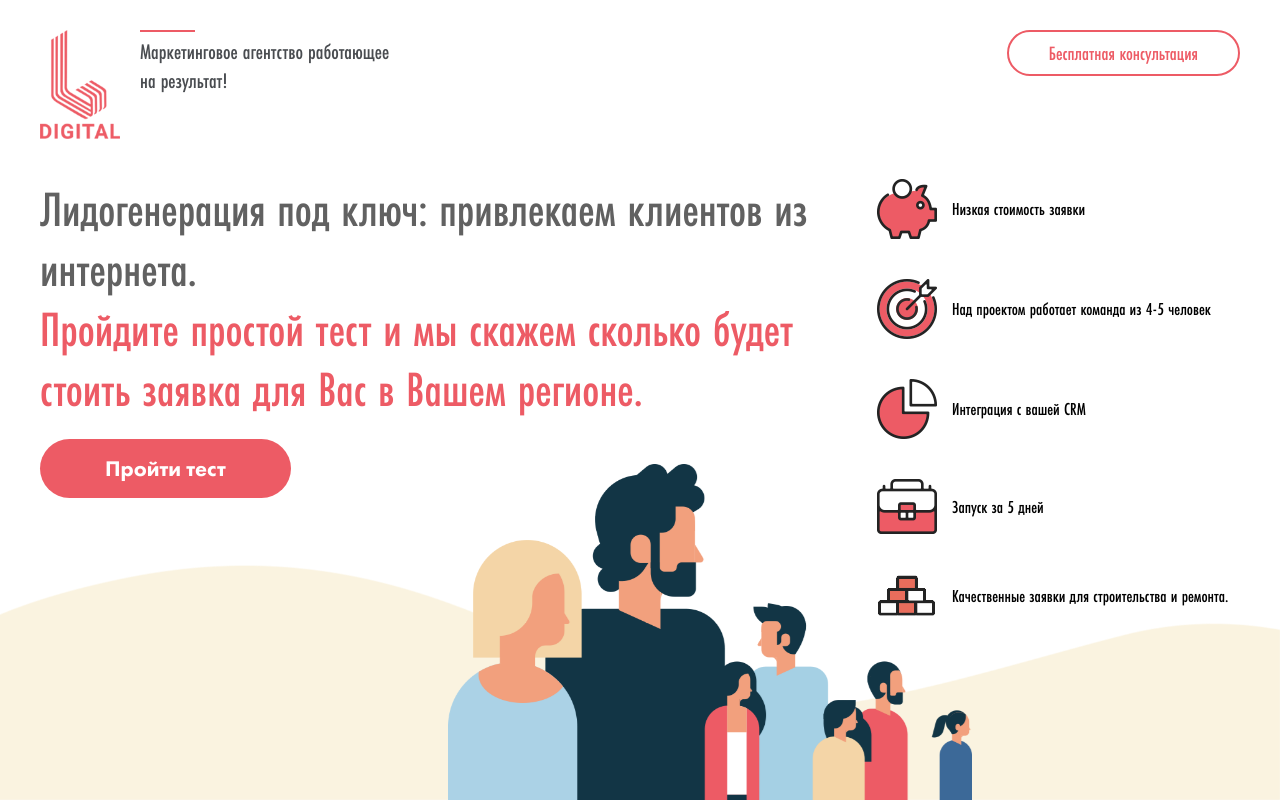
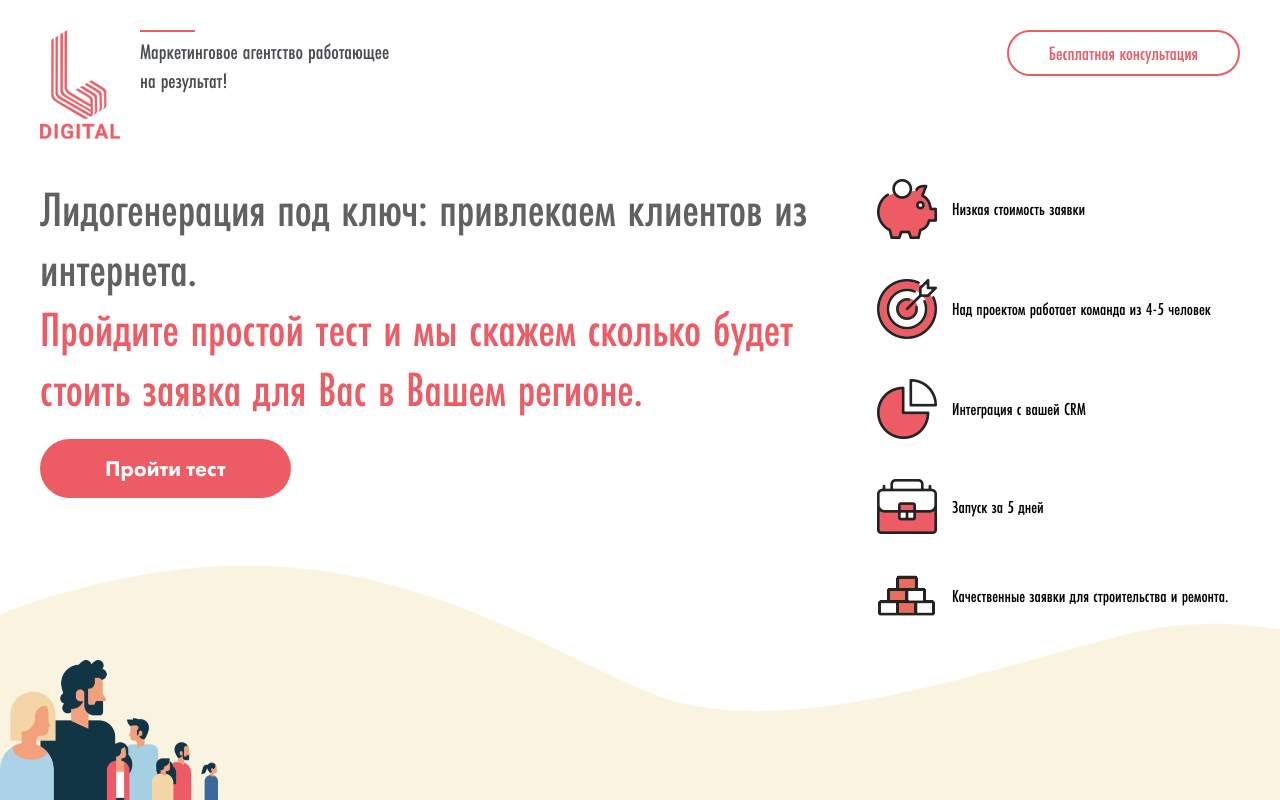
Before and after one commit to ES-Good/l-digital, a plain HTML site: page index.html in a window 1280 px wide. Drawn offline with Linux system fonts and the light colour scheme.

Commit message:
'img_size_left'

```diff
--- a/css/mobile.css
+++ b/css/mobile.css
@@ -1,8 +1,9 @@
-@media (max-height: 650px){
+@media (max-height: 915px){
 	.layer .layer-screen-one{
-		position: relative;
 		height: auto;
-		width: 40%;
+		width: 17%;
+		left: 0%;
+		bottom: 0%;
 	}
 }
 @media (max-width: 1199px){
```
Also changed, not shown: 1 other file.
